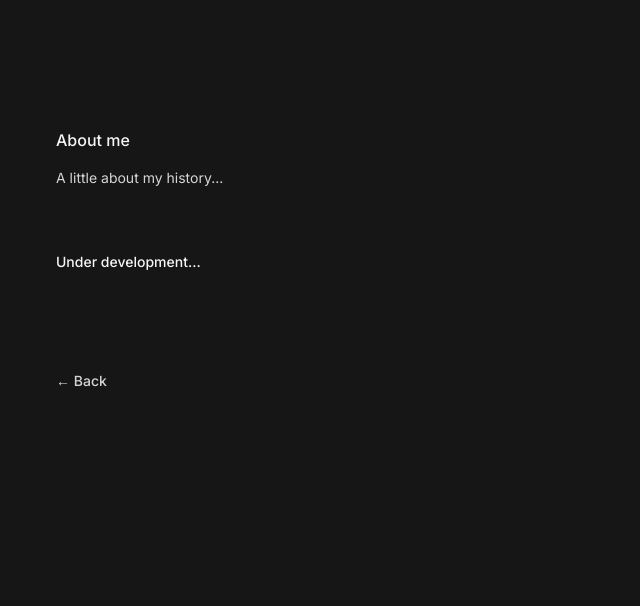
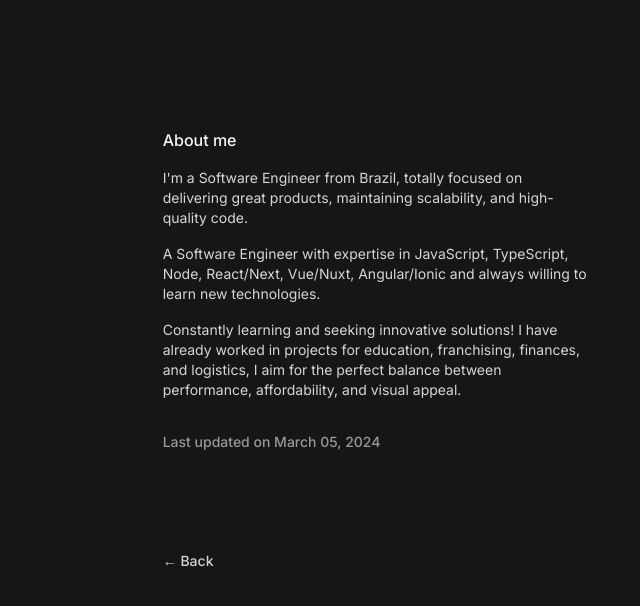
Before and after one commit to murillo-nahas/nahas.dev, a Next.js app: page /about in a window 1280 px wide. Shown: the top 606 px of the page, without its empty margins (264-904 px from the left). Built offline with nearby package versions, Linux system fonts and the light colour scheme.

Commit message:
feat: create last updated component

```diff
--- a/src/app/about/page.tsx
+++ b/src/app/about/page.tsx
@@ -1,5 +1,6 @@
 import { Metadata } from "next";
 import { Return } from "../components/elements/Return";
+import { LastUpdated } from "../components/elements/LastUpdated";
 
 export const metadata: Metadata = {
   title: "About me",
@@ -8,15 +9,26 @@ export const metadata: Metadata = {
 export default function About() {
   return (
     <>
-      <main className="w-3/6 m-auto h-auto">
+      <main className="w-2/6 m-auto h-auto">
         <p className="mt-32 font-medium text-textGray">About me</p>
         <p className="mt-4 text-sm text-textGrayDefault">
-          A little about my history...
+          I&apos;m a Software Engineer from Brazil, totally focused on
+          delivering great products, maintaining scalability, and high-quality
+          code.
+        </p>
+        <p className="mt-4 text-sm text-textGrayDefault">
+          A Software Engineer with expertise in JavaScript, TypeScript, Node,
+          React/Next, Vue/Nuxt, Angular/Ionic and always willing to learn new
+          technologies.
+        </p>
+        <p className="mt-4 text-sm text-textGrayDefault">
+          Constantly learning and seeking innovative solutions! I have already
+          worked in projects for education, franchising, finances, and
+          logistics, I aim for the perfect balance between performance,
+          affordability, and visual appeal.
         </p>
 
-        <p className="mt-16 font-medium text-sm text-textGray">
-          Under development...
-        </p>
+        <LastUpdated date="March 05, 2024" />
         <Return label="Back" href={"/home"} />
       </main>
     </>
--- /dev/null
+++ b/src/app/components/elements/LastUpdated.tsx
@@ -0,0 +1,11 @@
+type LastUpdatedProps = {
+  date: string;
+};
+
+export function LastUpdated({ date }: LastUpdatedProps) {
+  return (
+    <p className="mt-8 font-medium text-sm text-textGrayDarker">
+      Last updated on {date}
+    </p>
+  );
+}
```
